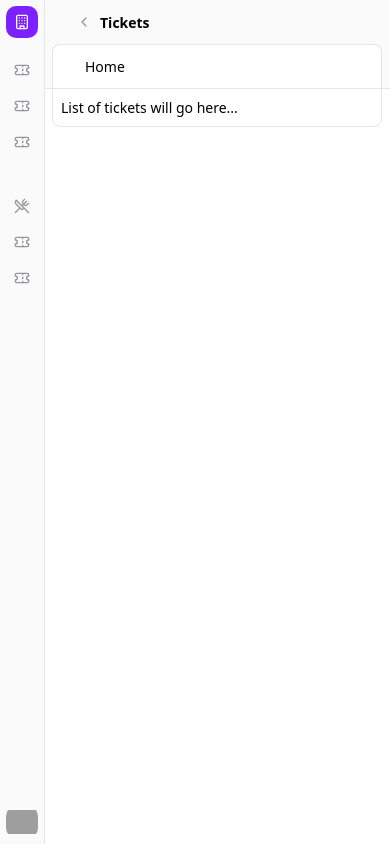
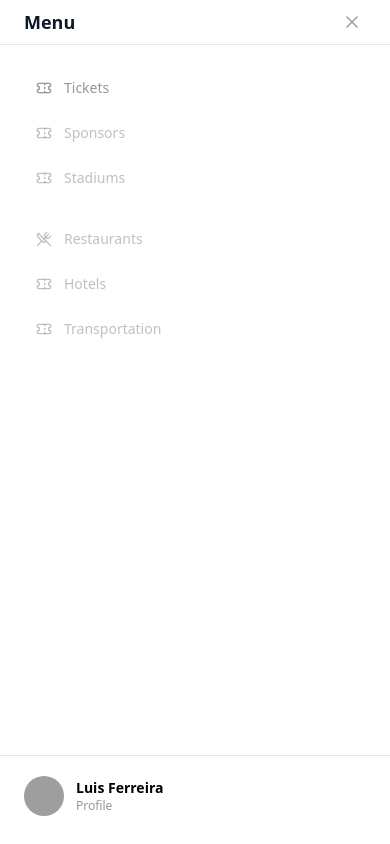
Before and after one commit to luisfferreiraDev/wehave-assignment, a SvelteKit app: page / in a window 390 px wide. Both pictures are taken after a click on the button "Open menu". Built offline with nearby package versions, Linux system fonts and the light colour scheme; grey boxes are pictures that could not be loaded.

Commit message:
Mobile responsiveness

```diff
--- a/src/lib/components/SectionAccordion.svelte
+++ b/src/lib/components/SectionAccordion.svelte
@@ -74,12 +74,16 @@
 
 <Accordion bind:open={isOpen}>
 	{#snippet header()}
-		<div class="flex items-center gap-3">
+		<div class="flex flex-col gap-3 md:flex-row md:items-center">
 			<h3 class="font-semibold">{sectionOverview.section.name}</h3>
-			<SectionTypeChip type={sectionOverview.section.type} size="sm" />
-			<span class=" text-gray-500">
-				{sectionOverview.sponsors.length} sponsor{sectionOverview.sponsors.length !== 1 ? 's' : ''}
-			</span>
+			<div class="flex items-center gap-3">
+				<SectionTypeChip type={sectionOverview.section.type} size="sm" />
+				<span class=" text-gray-500">
+					{sectionOverview.sponsors.length} sponsor{sectionOverview.sponsors.length !== 1
+						? 's'
+						: ''}
+				</span>
+			</div>
 		</div>
 	{/snippet}
 
--- /dev/null
+++ b/src/lib/components/icons/MenuIcon.svelte
@@ -0,0 +1,22 @@
+<script lang="ts">
+	interface Props {
+		size?: number;
+		class?: string;
+	}
+
+	let { size = 16, class: className = '' }: Props = $props();
+</script>
+
+<svg
+	xmlns="http://www.w3.org/2000/svg"
+	width={size}
+	height={size}
+	viewBox="0 0 24 24"
+	fill="none"
+	stroke="currentColor"
+	stroke-width="2"
+	stroke-linecap="round"
+	stroke-linejoin="round"
+	class="lucide lucide-menu-icon lucide-menu {className}"
+	><path d="M4 5h16" /><path d="M4 12h16" /><path d="M4 19h16" /></svg
+>
--- a/src/lib/components/layout/Container.svelte
+++ b/src/lib/components/layout/Container.svelte
@@ -7,7 +7,7 @@
 </script>
 
 <div
-	class="fixed top-0 right-0 left-11 z-30 box-content flex h-22 flex-col border-b border-medium-gray bg-light-gray"
+	class="fixed top-0 right-0 left-11 z-30 box-content hidden h-22 flex-col border-b border-medium-gray bg-light-gray md:flex"
 >
 	<div class="relative h-full w-full px-2">
 		<a href={resolve(paths.home.home())} class="flex h-11 w-fit items-center gap-2 pl-6 font-bold">
@@ -21,6 +21,6 @@
 		</div>
 	</div>
 </div>
-<div class="relative z-20 mx-auto max-w-400 rounded-lg border border-medium-gray bg-white pt-11">
+<div class="relative z-20 mx-auto max-w-400 rounded-lg border border-medium-gray bg-white md:pt-11">
 	{@render children()}
 </div>
--- a/src/routes/+layout.svelte
+++ b/src/routes/+layout.svelte
@@ -5,15 +5,28 @@
 	import { resolve } from '$app/paths';
 	import { page } from '$app/state';
 	import Icon from '$lib/components/icons/Icon.svelte';
+	import Drawer from '$lib/components/Drawer.svelte';
 	import { menuItems } from '$lib/menu';
+	import MenuIcon from '$lib/components/icons/MenuIcon.svelte';
 
 	let { children } = $props();
+	let mobileMenuOpen = $state(false);
+
+	function openMobileMenu() {
+		mobileMenuOpen = true;
+	}
+
+	function closeMobileMenu() {
+		mobileMenuOpen = false;
+	}
 </script>
 
 <svelte:head><link rel="icon" href={favicon} /></svelte:head>
 
 <div class="flex min-h-screen">
-	<div class="fixed z-50 box-content flex h-dvh w-11 border-r border-medium-gray bg-light-gray">
+	<div
+		class="fixed z-50 box-content hidden h-dvh w-11 border-r border-medium-gray bg-light-gray md:flex"
+	>
 		<div class="flex h-full w-full flex-col items-center justify-between py-1.5">
 			<div class="flex w-full flex-col items-center gap-4">
 				<a
@@ -34,7 +47,7 @@
 									class="flex h-8 w-8 items-center justify-center rounded-[10px] {item.disabled
 										? 'cursor-not-allowed text-dark-gray'
 										: ` ${isActive ? 'bg-medium-gray/30 text-black' : 'text-dark-gray'}`} transition-colors hover:bg-medium-gray/50"
-									href={item.disabled ? undefined : resolve(item.path)}
+									href={item.disabled ? undefined : resolve(item.path as '/' | '/tickets')}
 									aria-label={item.label}
 									aria-disabled={item.disabled ? 'true' : undefined}
 								>
@@ -57,7 +70,81 @@
 			</button>
 		</div>
 	</div>
-	<div class="relative w-full pt-11 pr-2 pl-13">
+
+	<div
+		class="fixed top-0 right-0 left-0 z-40 box-content flex h-11 items-center justify-between border-b border-medium-gray bg-light-gray px-3 md:hidden"
+	>
+		<a
+			href={resolve(paths.home.home())}
+			aria-label="Home"
+			class="flex h-8 w-8 items-center justify-center rounded-[10px] bg-primary text-white transition-colors hover:bg-primary/80"
+		>
+			<Icon name="building" />
+		</a>
+
+		<button
+			type="button"
+			onclick={openMobileMenu}
+			class="flex h-8 w-8 cursor-pointer items-center justify-center rounded-[10px] text-dark-gray transition-colors hover:bg-medium-gray/50"
+			aria-label="Open menu"
+		>
+			<MenuIcon />
+		</button>
+	</div>
+
+	<div class="relative w-full pt-13 pr-2 pl-2 md:pt-11 md:pl-13">
 		{@render children()}
 	</div>
 </div>
+
+<Drawer bind:open={mobileMenuOpen} title="Menu" onClose={closeMobileMenu} class="px-0!">
+	<div class="flex h-full flex-col justify-between">
+		<div class="flex flex-col gap-6 px-6">
+			{#each menuItems as group (group.id)}
+				<div class="flex flex-col gap-2">
+					{#each group.items as item (item.id)}
+						{@const isActive = page.url.pathname === item.path}
+						{#if item.disabled}
+							<div
+								class="flex cursor-not-allowed items-center gap-3 rounded-[10px] px-3 py-2 text-dark-gray/60"
+								aria-label={item.label}
+								aria-disabled="true"
+							>
+								<Icon name={item.icon} />
+								<span class="font-medium">{item.label}</span>
+							</div>
+						{:else}
+							<a
+								href={resolve(item.path as '/' | '/tickets')}
+								onclick={closeMobileMenu}
+								class="flex items-center gap-3 rounded-[10px] px-3 py-2 text-dark-gray transition-colors {isActive
+									? 'bg-primary/10 text-primary'
+									: 'hover:bg-medium-gray/50 hover:text-black'}"
+								aria-label={item.label}
+							>
+								<Icon name={item.icon} />
+								<span class="font-medium">{item.label}</span>
+							</a>
+						{/if}
+					{/each}
+				</div>
+			{/each}
+		</div>
+
+		<div class="mt-6 border-t border-medium-gray pt-4">
+			<div class="flex items-center gap-3 rounded-[10px] px-6 py-1">
+				<div class="h-10 w-10 overflow-hidden rounded-full">
+					<img
+						alt="Profile"
+						src="https://media.licdn.com/dms/image/v2/D4E03AQGjXBfy_1QLBg/profile-displayphoto-scale_400_400/B4EZwL4xDiH8Ak-/0/1769725958082?e=1775088000&v=beta&t=oyux83pC9HDD6aBzFRiKqdH4UCy-xTesjzwSiJiO4mA"
+						class="h-full w-full object-cover"
+					/>
+				</div>
+				<div class="flex flex-col">
+					<span class="text-sm font-semibold text-black">Luis Ferreira</span>
+					<span class="text-xs text-dark-gray">Profile</span>
+				</div>
+			</div>
+		</div>
+	</div>
+</Drawer>
```
